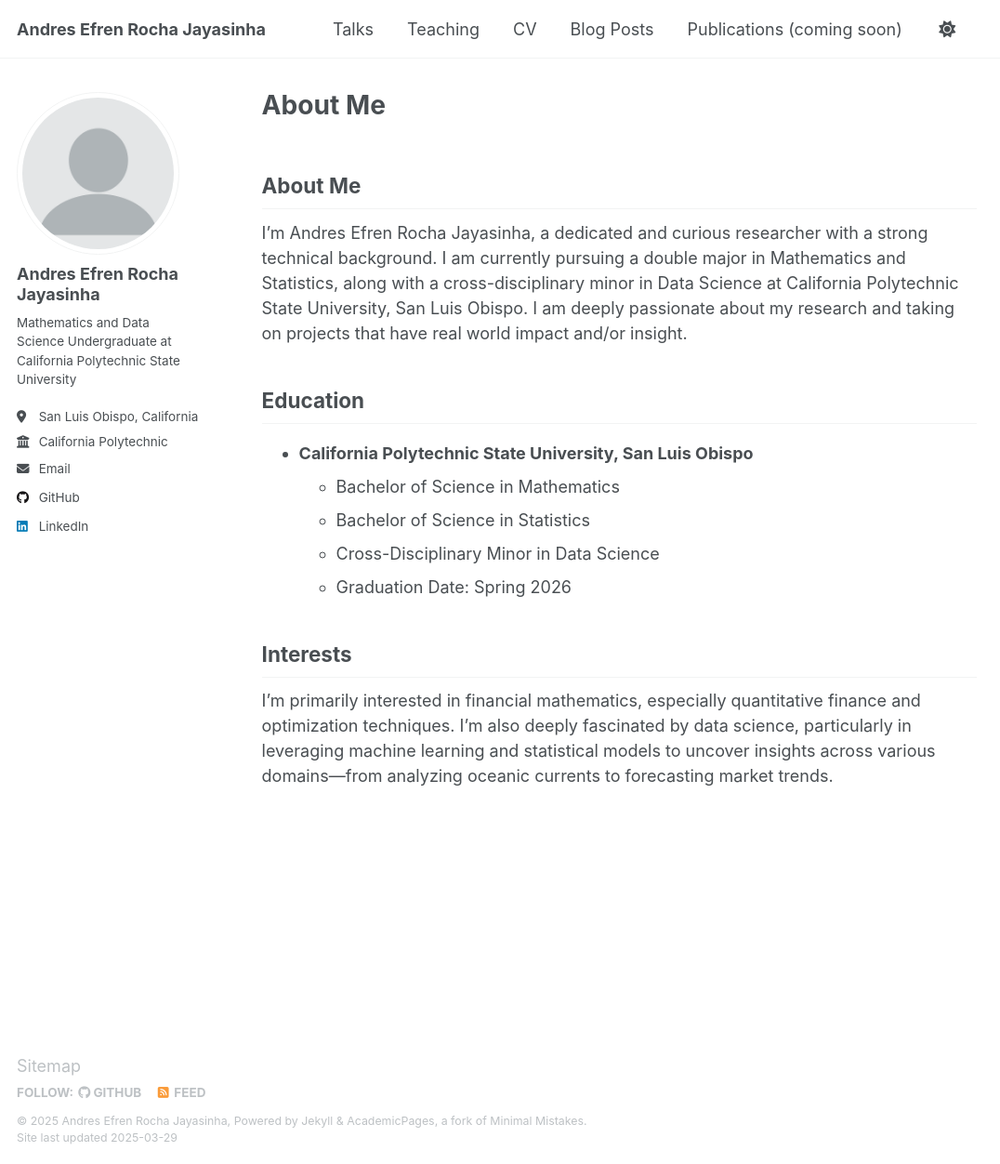
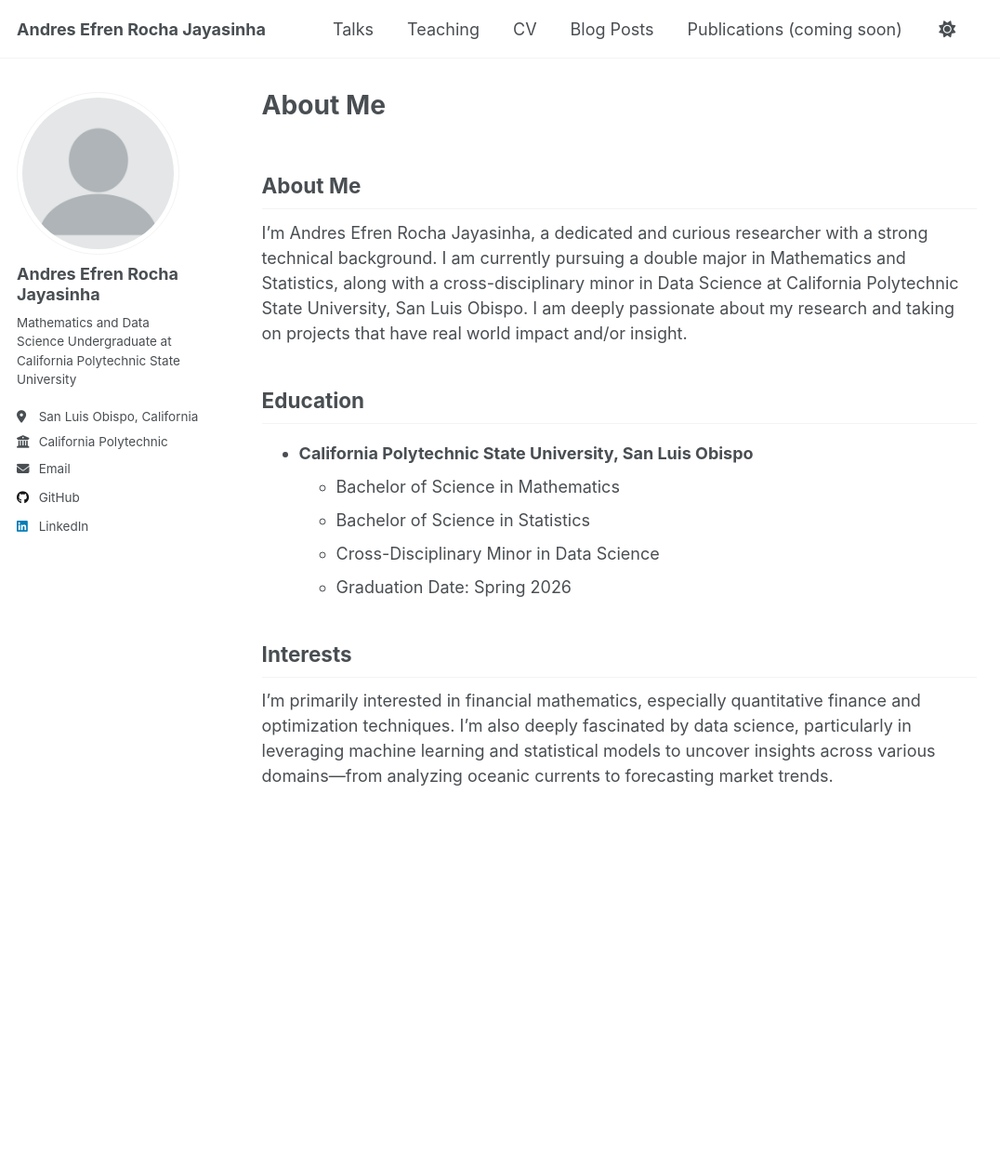
Before and after one commit to arochaja/arochaja.github.io, a Jekyll site: the page built from _pages/about.md, in a window 1280 px wide and 1252 px high. Shown: the whole window at 93% size, without its empty margins (0-1076 px from the left). Built offline with Jekyll 4.4.1, drawn with Linux system fonts in a browser that asks for light colours; our own code applies the rules of GitHub Pages for plain Markdown files.

Commit message:
Second Commit

```diff
--- a/_includes/footer.html
+++ b/_includes/footer.html
@@ -1,4 +1,4 @@
-{% include base_path %}
+<!-- {% include base_path %}
 
 {% if site.author.github or site.author.bitbucket or site.atom_feed.hide != true %}
 <div class="page__footer-follow">
@@ -22,4 +22,4 @@
 <div class="page__footer-copyright">
   &copy; {{ site.time | date: '%Y' }} {{ site.name | default: site.title }}, {{ site.data.ui-text[site.locale].powered_by | default: "Powered by" }} <a href="http://jekyllrb.com" rel="nofollow">Jekyll</a> &amp; <a href="https://github.com/academicpages/academicpages.github.io">AcademicPages</a>, a fork of <a href="https://mademistakes.com/work/minimal-mistakes-jekyll-theme/" rel="nofollow">Minimal Mistakes</a>.<br />
   Site last updated {{ "now" | date: '%Y-%m-%d' %}}
-</div>
+</div> -->
--- a/_includes/footer/custom.html
+++ b/_includes/footer/custom.html
@@ -1,3 +1,3 @@
 <!-- start custom footer snippets -->
-<a href="/sitemap/">Sitemap</a>
+<!-- <a href="/sitemap/">Sitemap</a> -->
 <!-- end custom footer snippets -->
```
Also changed, not shown: _pages/sitemap.md (+2 -2 lines).
